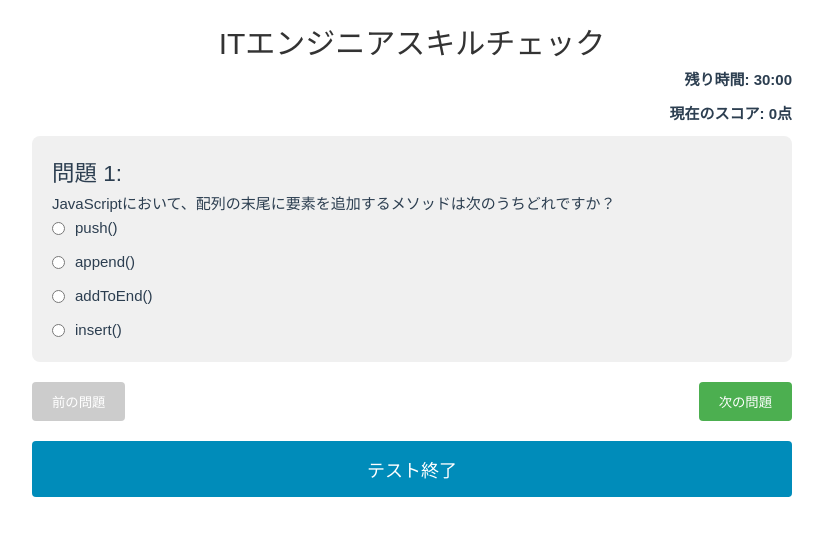
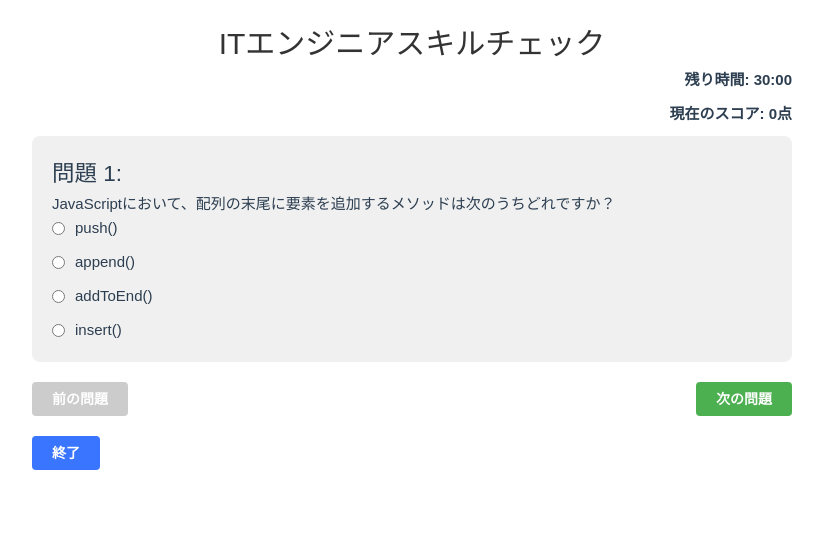
Before and after one commit to koinunopochi/it_skill_check, a Vue app in the folder frontend/: page / in a window 1280 px wide. Shown: the top 536 px of the page, without its empty margins (228-1051 px from the left). Built offline with nearby package versions, Linux system fonts and the light colour scheme.

Commit message:
fix：試しにbuttonを利用した

```diff
--- a/frontend/src/views/HomeView.vue
+++ b/frontend/src/views/HomeView.vue
@@ -10,45 +10,77 @@
 
       <div v-if="currentQuestion.type === 'single'" class="options">
         <label v-for="option in currentQuestion.options" :key="option">
-          <input type="radio" :value="option" v-model="userAnswer">
+          <input type="radio" :value="option" v-model="userAnswer" />
           {{ option }}
         </label>
       </div>
 
       <div v-else-if="currentQuestion.type === 'multiple'" class="options">
         <label v-for="option in currentQuestion.options" :key="option">
-          <input type="checkbox" :value="option" v-model="userAnswer">
+          <input type="checkbox" :value="option" v-model="userAnswer" />
           {{ option }}
         </label>
       </div>
 
       <div v-else-if="currentQuestion.type === 'code'" class="code-input">
-        <textarea v-model="userAnswer" rows="5" placeholder="コードを入力してください"></textarea>
+        <textarea
+          v-model="userAnswer"
+          rows="5"
+          placeholder="コードを入力してください"
+        ></textarea>
       </div>
 
       <div v-else-if="currentQuestion.type === 'sort'" class="sort-options">
-        <div v-for="option in currentQuestion.options" :key="option"
-             draggable="true" @dragstart="dragStart" @dragover.prevent @drop="drop"
-             class="sort-item">
+        <div
+          v-for="option in currentQuestion.options"
+          :key="option"
+          draggable="true"
+          @dragstart="dragStart"
+          @dragover.prevent
+          @drop="drop"
+          class="sort-item"
+        >
           {{ option }}
         </div>
       </div>
 
-      <div v-else-if="currentQuestion.type === 'free_text'" class="free-text-input">
-        <textarea v-model="userAnswer" rows="5" placeholder="自由に回答を記述してください"></textarea>
+      <div
+        v-else-if="currentQuestion.type === 'free_text'"
+        class="free-text-input"
+      >
+        <textarea
+          v-model="userAnswer"
+          rows="5"
+          placeholder="自由に回答を記述してください"
+        ></textarea>
       </div>
 
-      <div v-else-if="currentQuestion.type === 'fill_in_blank'" class="fill-in-blank">
+      <div
+        v-else-if="currentQuestion.type === 'fill_in_blank'"
+        class="fill-in-blank"
+      >
         <p v-for="(blank, index) in currentQuestion.blanks" :key="index">
-          <input type="text" v-model="userAnswer[index]" :placeholder="`空欄${index + 1}`">
+          <input
+            type="text"
+            v-model="userAnswer[index]"
+            :placeholder="`空欄${index + 1}`"
+          />
         </p>
       </div>
 
       <div v-else-if="currentQuestion.type === 'matching'" class="matching">
-        <div v-for="(pair, index) in currentQuestion.matchingPairs" :key="index" class="matching-pair">
+        <div
+          v-for="(pair, index) in currentQuestion.matchingPairs"
+          :key="index"
+          class="matching-pair"
+        >
           <span>{{ pair.left }}</span>
           <select v-model="userAnswer[pair.left]">
-            <option v-for="rightOption in shuffledRightOptions" :key="rightOption" :value="rightOption">
+            <option
+              v-for="rightOption in shuffledRightOptions"
+              :key="rightOption"
+              :value="rightOption"
+            >
               {{ rightOption }}
             </option>
           </select>
@@ -57,83 +89,108 @@
     </div>
 
     <div class="navigation">
-      <button @click="prevQuestion" :disabled="currentQuestionIndex === 0">前の問題</button>
-      <button @click="nextQuestion" :disabled="currentQuestionIndex === questions.length - 1">次の問題</button>
+      <Button
+        :primary="true"
+        @click="prevQuestion"
+        label="前の問題"
+        :square="true"
+        :disabled="currentQuestionIndex === 0"
+      />
+      <Button
+        :primary="true"
+        @click="nextQuestion"
+        label="次の問題"
+        :square="true"
+        :disabled="currentQuestionIndex === questions.length - 1"
+      />
     </div>
-
-    <button class="submit" @click="submitTest">テスト終了</button>
+    <Button
+      :primary="true"
+      @click="submitTest"
+      label="終了"
+      :square="true"
+      background-color="#3a75ff"
+    />
   </main>
 </template>
 
 <script setup lang="ts">
 import { ref, computed } from 'vue';
 import type { Question } from './types';
+import Button from '@/stories/Buttons/Button.vue';
 
 const questions: Question[] = [
   {
     id: 1,
     type: 'single',
-    question: 'JavaScriptにおいて、配列の末尾に要素を追加するメソッドは次のうちどれですか？',
+    question:
+      'JavaScriptにおいて、配列の末尾に要素を追加するメソッドは次のうちどれですか？',
     options: ['push()', 'append()', 'addToEnd()', 'insert()'],
-    correctAnswer: 'push()'
+    correctAnswer: 'push()',
   },
   {
     id: 2,
     type: 'multiple',
-    question: 'RESTful APIのHTTPメソッドのうち、リソースの作成に使用されるものはどれですか？（複数選択可）',
+    question:
+      'RESTful APIのHTTPメソッドのうち、リソースの作成に使用されるものはどれですか？（複数選択可）',
     options: ['GET', 'POST', 'PUT', 'DELETE', 'PATCH'],
-    correctAnswer: ['POST', 'PUT']
+    correctAnswer: ['POST', 'PUT'],
   },
   {
     id: 3,
     type: 'code',
-    question: '次の関数を完成させてください。この関数は与えられた配列の要素をすべて2倍にして返します。',
-    correctAnswer: 'return arr.map(x => x * 2);'
+    question:
+      '次の関数を完成させてください。この関数は与えられた配列の要素をすべて2倍にして返します。',
+    correctAnswer: 'return arr.map(x => x * 2);',
   },
   {
     id: 4,
     type: 'sort',
-    question: '以下のソフトウェア開発プロセスを正しい順序に並べ替えてください。',
+    question:
+      '以下のソフトウェア開発プロセスを正しい順序に並べ替えてください。',
     options: ['テスト', '設計', '要件定義', '実装', '保守'],
-    correctAnswer: ['要件定義', '設計', '実装', 'テスト', '保守']
+    correctAnswer: ['要件定義', '設計', '実装', 'テスト', '保守'],
   },
   {
     id: 5,
     type: 'single',
     question: 'どのデータ構造がLIFO（Last In First Out）の原則に従いますか？',
     options: ['キュー', 'スタック', '連結リスト', '二分木'],
-    correctAnswer: 'スタック'
+    correctAnswer: 'スタック',
   },
   {
     id: 6,
     type: 'free_text',
-    question: 'オブジェクト指向プログラミングの主要な特徴を3つ挙げ、簡単に説明してください。',
-    correctAnswer: '模範解答: カプセル化、継承、ポリモーフィズム' // 採点基準として使用
+    question:
+      'オブジェクト指向プログラミングの主要な特徴を3つ挙げ、簡単に説明してください。',
+    correctAnswer: '模範解答: カプセル化、継承、ポリモーフィズム', // 採点基準として使用
   },
   {
     id: 7,
     type: 'fill_in_blank',
-    question: 'HTMLにおいて、ハイパーリンクを作成するタグは <_____> です。このタグの主要な属性は _____ で、リンク先のURLを指定します。',
+    question:
+      'HTMLにおいて、ハイパーリンクを作成するタグは <_____> です。このタグの主要な属性は _____ で、リンク先のURLを指定します。',
     blanks: ['a', 'href'],
-    correctAnswer: ['a', 'href']
+    correctAnswer: ['a', 'href'],
   },
   {
     id: 8,
     type: 'matching',
-    question: '以下のプログラミング言語と、その主な用途をマッチングしてください。',
+    question:
+      '以下のプログラミング言語と、その主な用途をマッチングしてください。',
     matchingPairs: [
       { left: 'Python', right: 'データ分析' },
       { left: 'JavaScript', right: 'Webフロントエンド' },
       { left: 'SQL', right: 'データベース操作' },
-      { left: 'C++', right: 'システムプログラミング' }
+      { left: 'C++', right: 'システムプログラミング' },
     ],
     correctAnswer: {
-      'Python': 'データ分析',
-      'JavaScript': 'Webフロントエンド',
-      'SQL': 'データベース操作',
-      'C++': 'システムプログラミング'
-    }
-  }
+      Python: 'データ分析',
+      JavaScript: 'Webフロントエンド',
+      SQL: 'データベース操作',
+      'C++': 'システムプログラミング',
+    },
+  },
 ];
 
 const currentQuestionIndex = ref(0);
@@ -145,7 +202,9 @@ const currentQuestion = computed(() => questions[currentQuestionIndex.value]);
 
 const shuffledRightOptions = computed(() => {
   if (currentQuestion.value?.type === 'matching') {
-    return currentQuestion.value.matchingPairs.map(pair => pair.right).sort(() => Math.random() - 0.5);
+    return currentQuestion.value.matchingPairs
+      .map((pair) => pair.right)
+      .sort(() => Math.random() - 0.5);
   }
   return [];
 });
@@ -203,7 +262,8 @@ function drop(e: DragEvent) {
     color: #333;
   }
 
-  .timer, .score {
+  .timer,
+  .score {
     text-align: right;
     margin-bottom: 10px;
     font-weight: bold;
@@ -260,7 +320,7 @@ function drop(e: DragEvent) {
 
     button {
       padding: 10px 20px;
-      background-color: #4CAF50;
+      background-color: #4caf50;
       color: white;
       border: none;
       border-radius: 4px;
@@ -281,7 +341,7 @@ function drop(e: DragEvent) {
     display: block;
     width: 100%;
     padding: 15px;
-    background-color: #008CBA;
+    background-color: #008cba;
     color: white;
     border: none;
     border-radius: 4px;
@@ -289,7 +349,7 @@ function drop(e: DragEvent) {
     cursor: pointer;
 
     &:hover {
-      background-color: #007B9A;
+      background-color: #007b9a;
     }
   }
 
```
